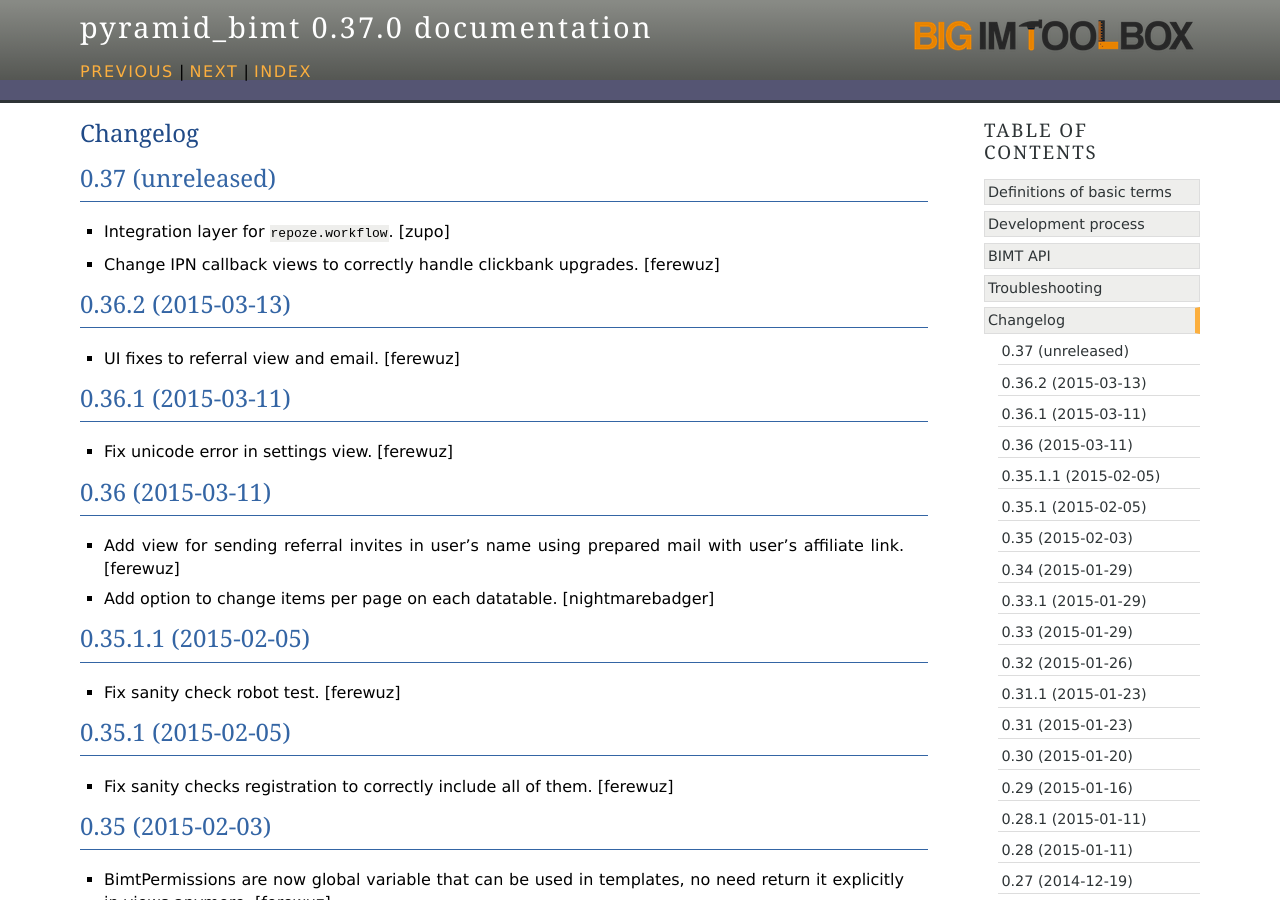
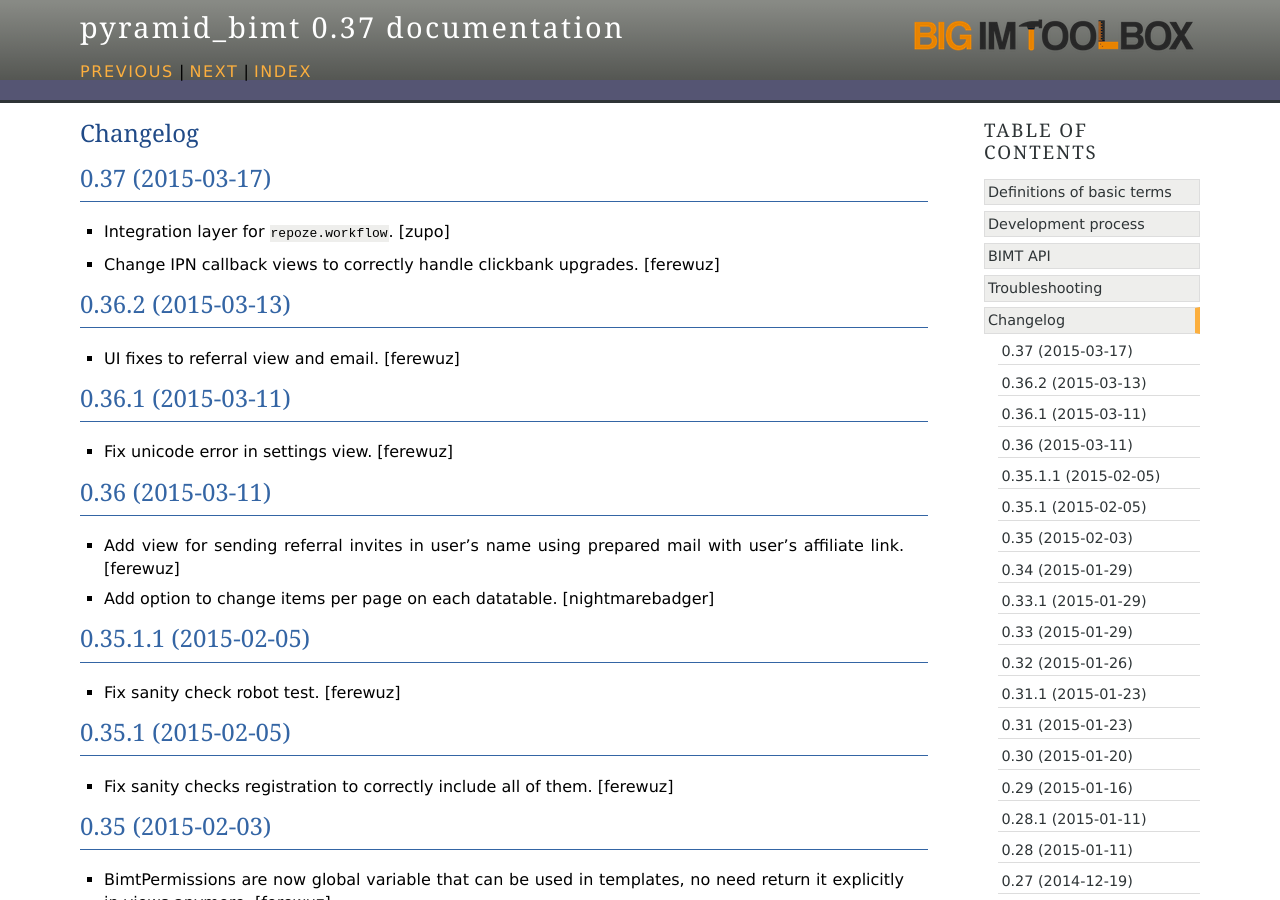
Before and after one commit to persho/pyramid_bimt, a Sphinx documentation site: the page built from docs/CHANGELOG.rst, in a window 1280 px wide and 900 px high. Built offline with Sphinx 7.4.7, drawn with Linux system fonts in a browser that asks for light colours.

Commit message:
Preparing release 0.37

```diff
--- a/docs/CHANGELOG.rst
+++ b/docs/CHANGELOG.rst
@@ -2,7 +2,7 @@
 =========
 
 
-0.37 (unreleased)
+0.37 (2015-03-17)
 -----------------
 
 - Integration layer for ``repoze.workflow``.
--- a/setup.py
+++ b/setup.py
@@ -18,7 +18,7 @@
 
 setup(
     name='pyramid_bimt',
-    version='0.37.dev0',
+    version='0.37',
     description='Base package for BIMT apps.',
     long_description=long_description,
     classifiers=[
```
